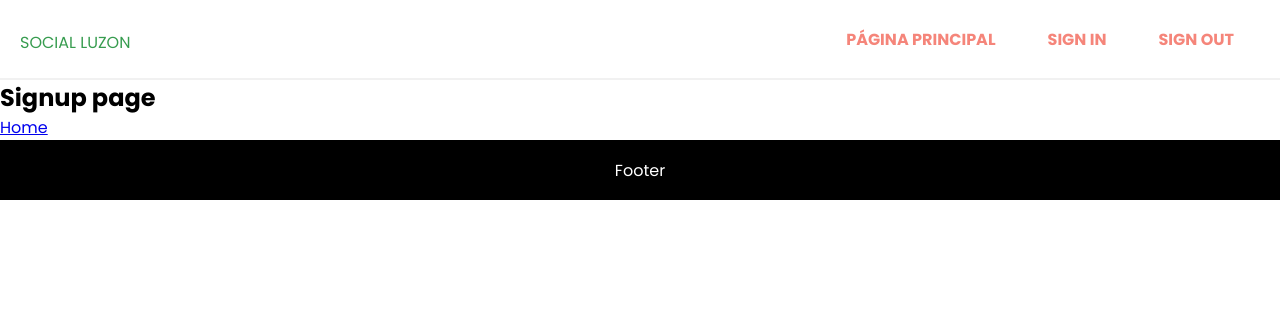
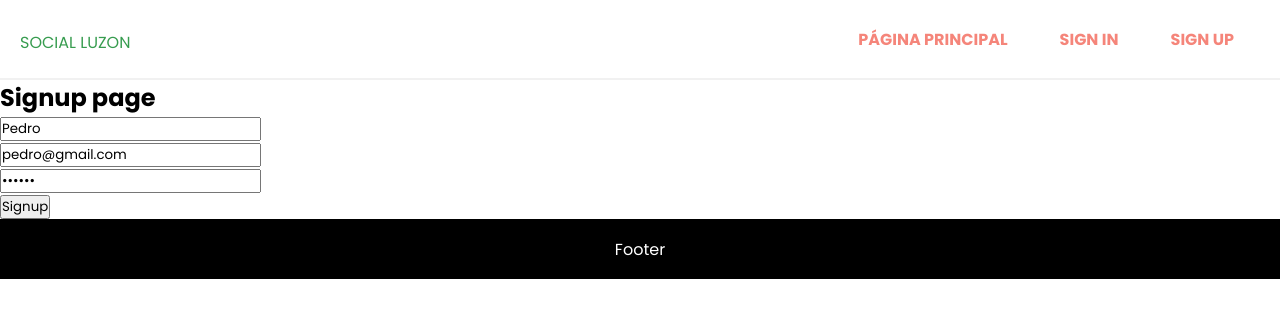
Before and after one commit to pjc1288/socialLuzon, a Next.js app in the folder frontend/: page /signup in a window 1280 px wide. Shown: the top 318 px of the page. Built offline with nearby package versions, Linux system fonts and the light colour scheme.

Commit message:
pagina signup

```diff
--- a/frontend/components/Navbar/RightNav.js
+++ b/frontend/components/Navbar/RightNav.js
@@ -23,8 +23,8 @@ const RightNav = ({ open }) => {
             </NavItem>
 
             <NavItem>
-              <Link href='/signout'>
-                <NavLinks>Sign Out</NavLinks>
+              <Link href='/signup'>
+                <NavLinks>Sign Up</NavLinks>
               </Link>
             </NavItem>
 
--- /dev/null
+++ b/frontend/components/auth/SignupComponent.js
@@ -0,0 +1,66 @@
+import { useState } from 'react';
+import {Input} from '../../styles/globalStyles'
+
+const SignupComponent = () => {
+    const [values, setValues] = useState({
+        name: 'Pedro',
+        email: 'pedro@gmail.com',
+        password: '123456',
+        error: '',
+        loading: false,
+        message: '',
+        showForm: true
+    });
+
+    const { name, email, password, error, loading, message, showForm } = values;
+
+    const handleSubmit = e => {
+        e.preventDefault();
+        console.table({ name, email, password, error, loading, message, showForm });
+    };
+
+    const handleChange = name => e => {
+        setValues({ ...values, error: false, [name]: e.target.value });
+    };
+
+    const signupForm = () => {
+        return (
+            <form onSubmit={handleSubmit}>
+                <div>
+                    <input
+                        value={name}
+                        onChange={handleChange('name')}
+                        type="text"
+                        placeholder="Nombre"
+                    />
+                </div>
+
+                <div>
+                    <input
+                        value={email}
+                        onChange={handleChange('email')}
+                        type="email"
+                        placeholder="Email"
+                    />
+                </div>
+
+                <div>
+                    <input
+                        value={password}
+                        onChange={handleChange('password')}
+                        type="password"
+                        placeholder="Escribe tu contraseña"
+                    />
+                </div>
+
+                <div>
+                    <button>Signup</button>
+                </div>
+            </form>
+        );
+    };
+
+    return <>{signupForm()}</>;
+};
+
+export default SignupComponent;
--- a/frontend/pages/index.js
+++ b/frontend/pages/index.js
@@ -1,6 +1,6 @@
 import Head from 'next/head';
 import styled from 'styled-components';
-import Image from 'next/image'
+import Link from 'next/link';
 import {colors, Title2} from '../styles/globalStyles'
 import {APP_NAME} from '../config'
 import Navbar from '../components/Navbar/Navbar';
@@ -18,6 +18,10 @@ export default function Home() {
 
 
       </Head>
+      <h2>Index page</h2>
+            <Link href="/signup">
+                <a>Signup</a>
+            </Link>
         <Title2>{APP_NAME}</Title2>
 
     </>
--- a/frontend/pages/signup.js
+++ b/frontend/pages/signup.js
@@ -1,14 +1,12 @@
 
-import Layout from '../components/Layout';
+import SignupComponent from '../components/auth/SignupComponent';
 import Link from 'next/link';
 
 const Signup = () => {
     return (
         <>
             <h2>Signup page</h2>
-            <Link href="/">
-                <a>Home</a>
-            </Link>
+            <SignupComponent />
             </>
 
     );
```
